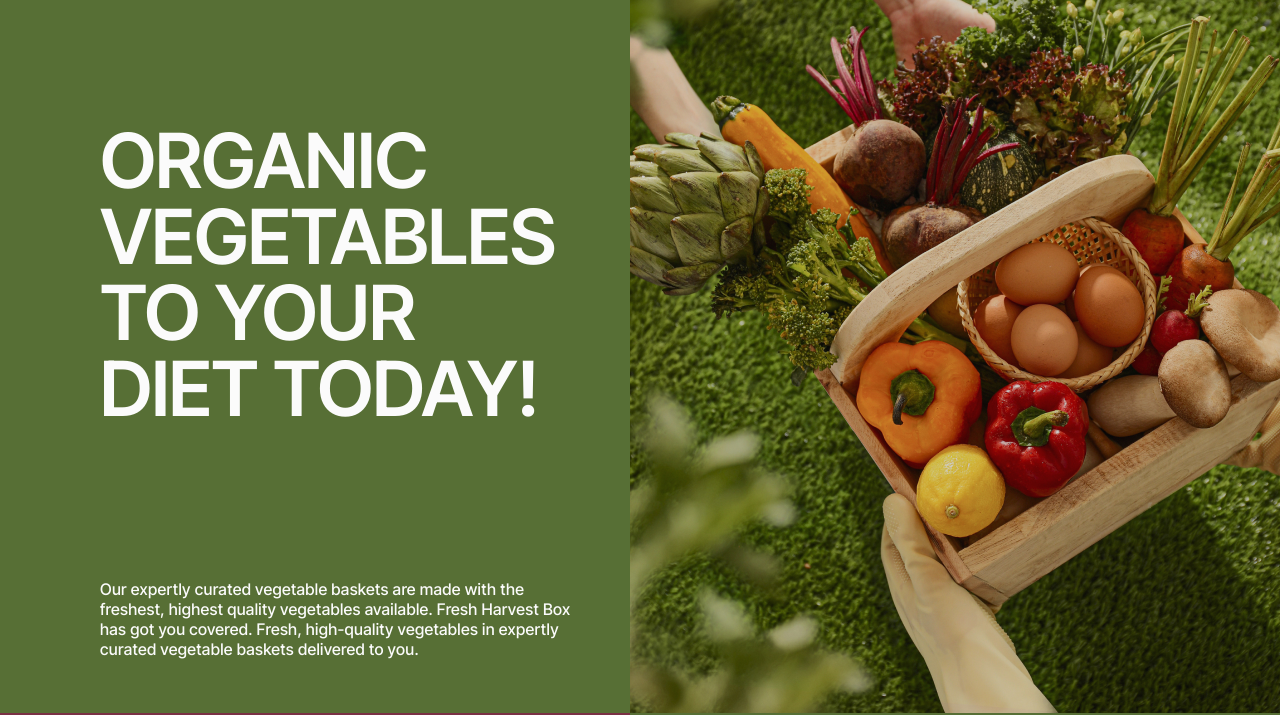
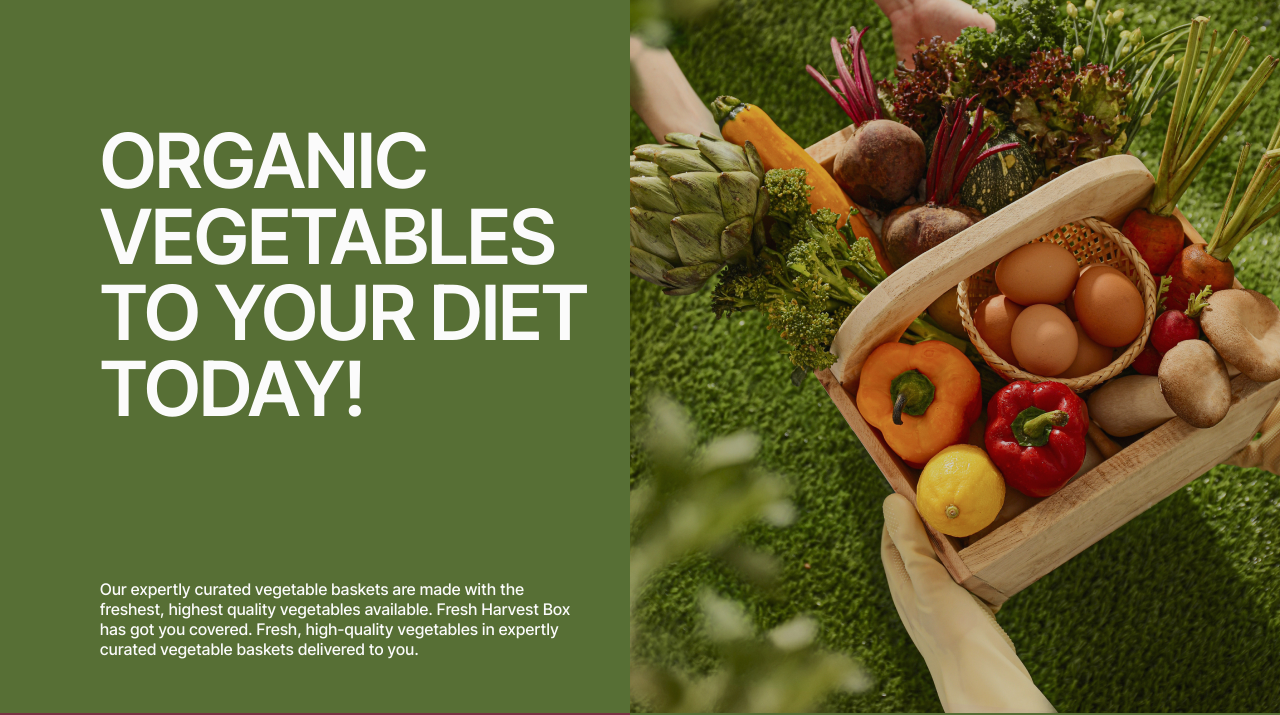
Before and after one commit to smddiana/kodery_project_24, a website built with Vite: page src/index.html in a window 1280 px wide. Shown: the part 87-802 px from the top of the page. Built offline with nearby package versions, Linux system fonts and the light colour scheme.

Commit message:
Update hero.css

```diff
--- a/src/css/hero.css
+++ b/src/css/hero.css
@@ -101,11 +101,12 @@ body {
     display: flex;
     padding-top: 154px;
     padding-left: 100px;
-    width: 502px;
+    width: 630px;
     margin: 0;
     flex-wrap: wrap;
     flex-direction: column;
     gap: 128px;
+    padding-right: 28px;
   }
 
   .hero-text {
```
